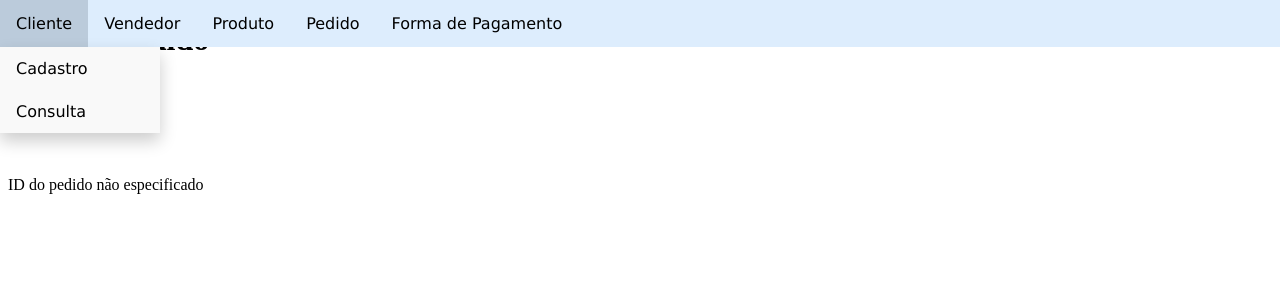
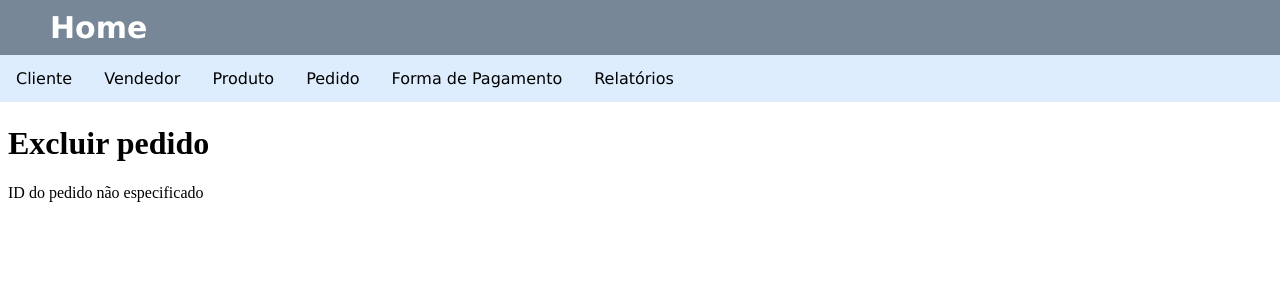
Before and after one commit to TeraJolt/projeto-lab-bd, a PHP site: page /pedido/excluirPedido.php in a window 1280 px wide. Shown: the top 300 px of the page. Run offline with PHP 8.4, Linux system fonts and the light colour scheme.

Commit message:
correção de bugs e adicionado botão home na navbar

```diff
--- a/cliente/cadastrarCliente.php
+++ b/cliente/cadastrarCliente.php
@@ -1,4 +1,6 @@
 <?php
+    include('../navbar.php');
+
     if ($_SERVER['REQUEST_METHOD'] == "POST") {
         include('../conexao.php');
 
@@ -41,7 +43,6 @@
     <title>Cliente</title>
 </head>
 <body>
-    <?php include('../navbar.php');?>
     <h1>Cadastrar Cliente</h1>
     <form method="POST">
         <p><label>Nome: <input type="text" maxlength="50" name="nome" size="50"></label></p>
--- a/cliente/tabelaCliente.php
+++ b/cliente/tabelaCliente.php
@@ -1,5 +1,5 @@
 <?php
-    echo "<table>";
+    echo "<table border='1px' width='100%'>";
         $resu = mysqli_query($con,$query) or die(mysqli_connect_error());
 
         echo "<tr>";
--- a/formaPagamento/atualizarFormaPagamento.php
+++ b/formaPagamento/atualizarFormaPagamento.php
@@ -6,9 +6,7 @@
     <title>Document</title>
 </head>
 <body>
-    <?php include('../navbar.php') ?>
-    <h1>Atualizar Produto</h1>
-    <?php
+<?php
         if ($_SERVER["REQUEST_METHOD"] == "POST" && ISSET($_POST['atualizar'])) {
 
             include('../conexao.php');
@@ -34,6 +32,8 @@
             header("Location: consultarFormaPagamento.php");
         }
     ?>
+    <?php include('../navbar.php') ?>
+    <h1>Atualizar Produto</h1>
     <?php
 
         if(isset($_GET['id'])){
--- a/navbar.php
+++ b/navbar.php
@@ -49,11 +49,14 @@
             }
             .title{
                 display: flex;
-                font-family: Verdana, Geneva, Tahoma, sans-serif;
                 text-align: center;
-                background-color: #003366;
+                background-color: #778797;
+                padding: 10px 50px;
+            }
+            .title a {
                 color: #ffffff;
-                padding: 10px 50px;
+                text-decoration: none;
+                font-family: Verdana;
                 font-size: 30px;
                 font-weight: bold;
             }
@@ -71,6 +74,7 @@
         echo
         "<div class='wrapper'>
             <ul>
+                <div class='title'><a href='../index.html'>Home</a></div>
                 <li class='dropdown'>
                     <a href='javascript:void(0)' class='dropbtn'>Cliente</a>
                     <div class='dropdown-content'>
@@ -106,6 +110,13 @@
                         <a href='../formaPagamento/consultarFormaPagamento.php'>Consulta</a>
                     </div>
                 </li>
+                <li class='dropdown'>
+                    <a href='javascript:void(0)' class='dropbtn'>Relatórios</a>
+                    <div class='dropdown-content'>
+                        <a href='../relatorio/relatorioPedido.php'>Pedidos</a>
+                        <a href='../relatorio/relatorioVendedores.php'>Vendedores</a>
+                    </div>
+                </li>
             </ul></div>";
 
 ?>
--- a/pedido/excluirPedido.php
+++ b/pedido/excluirPedido.php
@@ -1,27 +1,35 @@
+<!DOCTYPE html>
+<html lang="pt-br">
+<head>
+    <meta charset="UTF-8">
+    <meta name="viewport" content="width=device-width, initial-scale=1.0">
+    <title>Exclusão de Pedido</title>
+</head>
+<body>
     <?php
         if ($_SERVER["REQUEST_METHOD"] == "POST" && isset($_POST['sim'])) {
             include('../conexao.php');
 
             $id = $_POST["id"];
 
-        $query1 = "DELETE FROM tb_itens_pedido WHERE id_pedido = $id";
-        $query2 = "DELETE FROM tb_pedido WHERE id = $id";
+            mysqli_report(MYSQLI_REPORT_ERROR | MYSQLI_REPORT_STRICT);
+            include("../conexao.php");
+            mysqli_begin_transaction($con) or die(mysqli_connect_error());
+            try{
+                $query_item = "DELETE FROM tb_itens_pedido WHERE id_pedido = $id";
+                $resu1 = mysqli_query($con,$query_item);
 
-        $result1 = mysqli_query($con, $query1);
+                $query = "DELETE FROM tb_pedido WHERE id = $id";
+                $result = mysqli_query($con,$query);
 
-        if($result1) {
-            echo "Itens excluídos com sucesso!";
-            $result2 = mysqli_query($con, $query2);
-            if($result2) {
-                echo "Pedido excluido com sucesso!";
-            }else {
-                echo "Erro ao excluir o pedido!".mysqli_error($con);
+                mysqli_commit($con);
+                echo "<p>Pedido excluido com sucesso</p>";
+
             }
-        }else{
-            echo "Erro ao excluir os itens: ".mysqli_error($con);
+            catch(mysqli_sql_exception $exeption){
+                mysqli_rollback($con);
+                echo "<p>Erro ao excluir o pedido!</p>".$exeption;
             }
-
-
             mysqli_close($con);
 
             header("Location: consultarPedido.php");
@@ -30,17 +38,9 @@
             header("Location: consultarPedido.php");
             exit;
         }
+        include('../navbar.php');
     ?>
-<!DOCTYPE html>
-<html lang="pt-br">
-<head>
-    <meta charset="UTF-8">
-    <meta name="viewport" content="width=device-width, initial-scale=1.0">
-    <title>Exclusão de Pedido</title>
-</head>
-<body>
     <h1>Excluir pedido</h1>
-    <?php include('../navbar.php');?>
     <?php
         if(isset($_GET['pedido_id'])){
             include('../conexao.php');
```
Also changed, not shown: cliente/excluirCliente.php (+24 -25 lines), produto/atualizarProduto.php (+3 -5 lines). Lines whose indentation alone changed are shown as unchanged.
